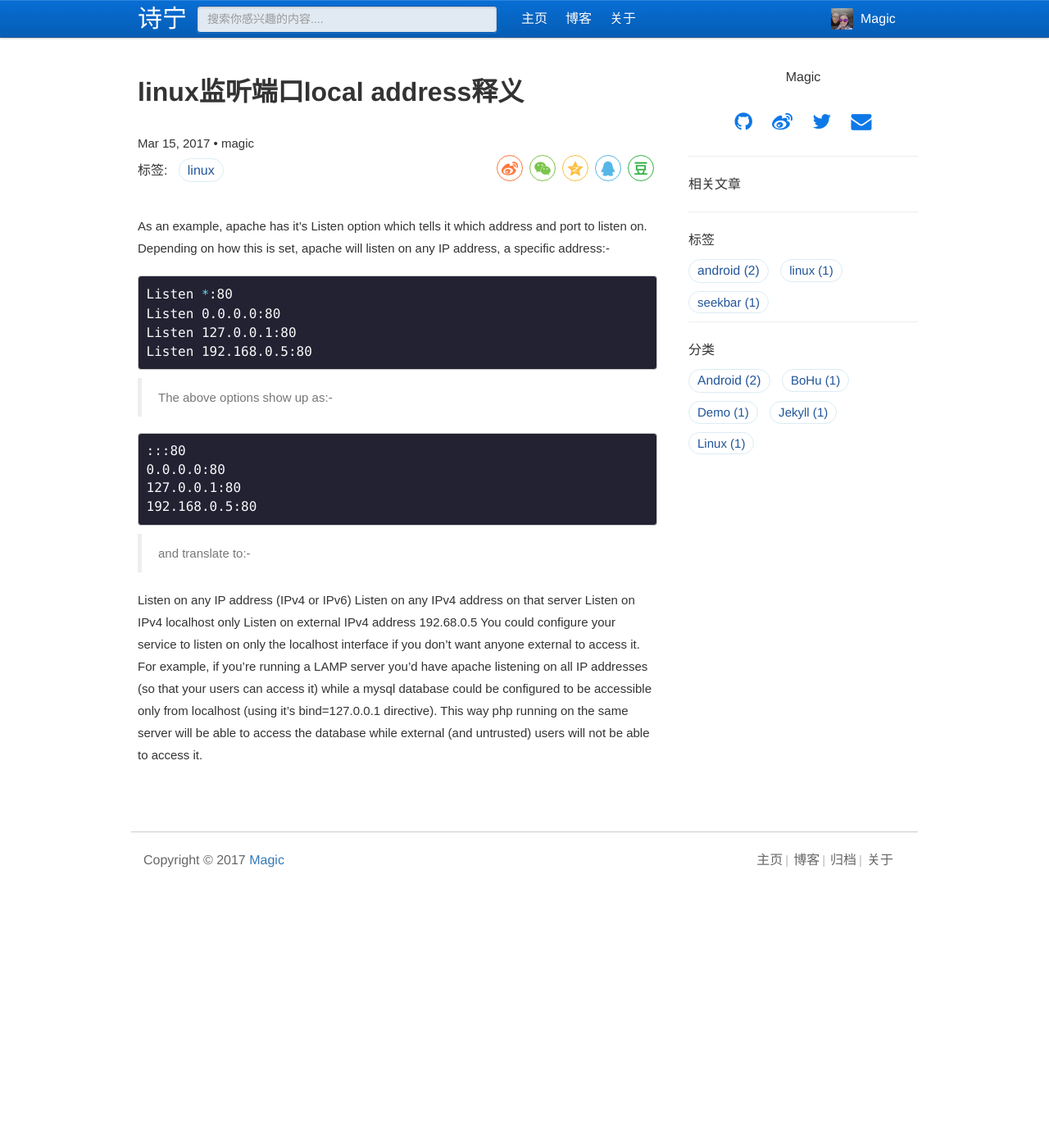
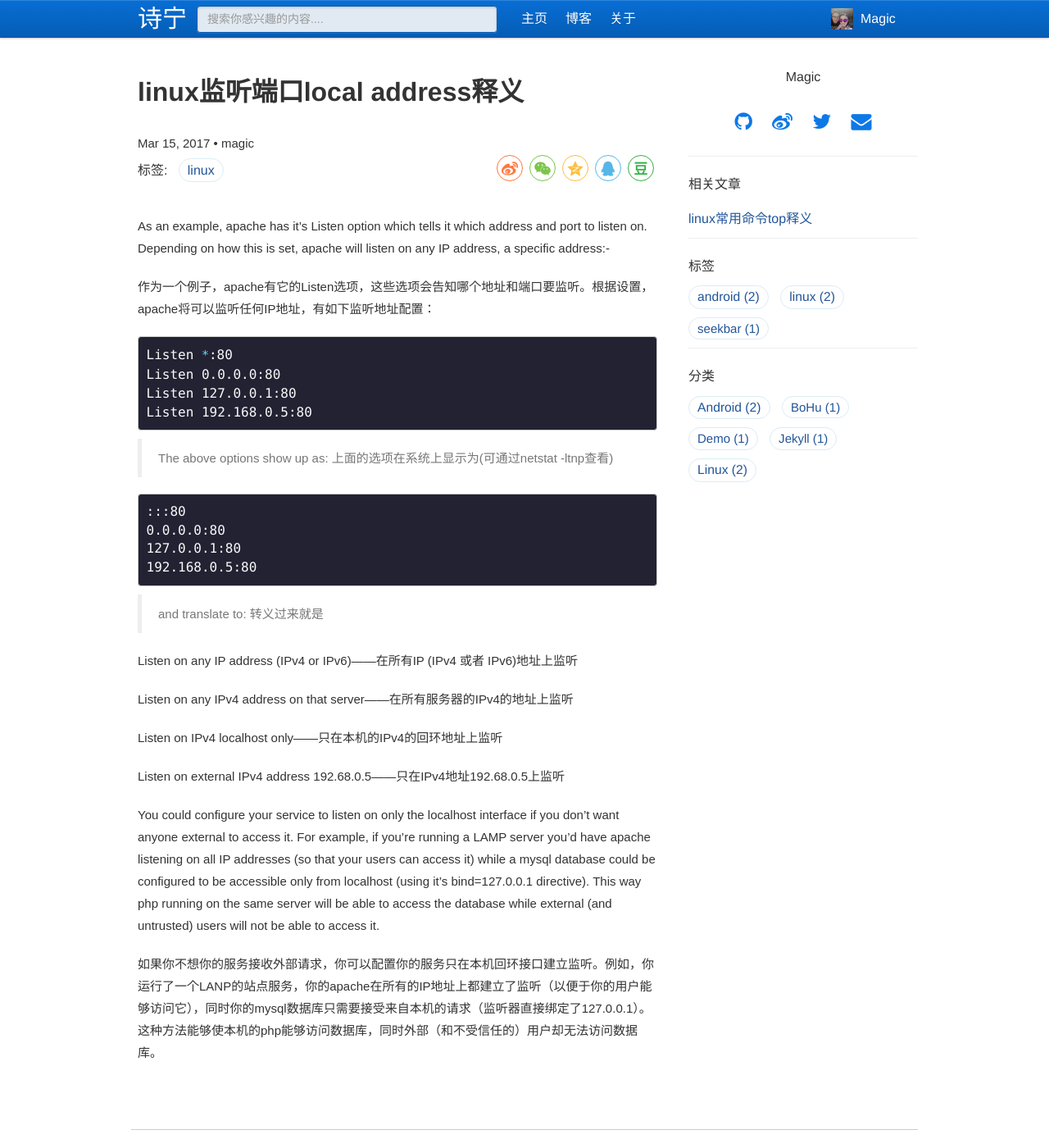
Before and after one commit to magic5650/magic5650.github.io, a Jekyll site: the page built from _posts/2017-03-15-linux-local-address.md, in a window 1280 px wide and 1400 px high. Shown: the whole window at 82% size. Built offline with Jekyll 4.4.1, drawn with Linux system fonts in a browser that asks for light colours; comment, search, counter and statistics services are not loaded.

````diff
--- a/_config.yml
+++ b/_config.yml
@@ -30,7 +30,7 @@ disqus_shortname: magic5650
 # excerpt_separator: <!–excerpt–> # 摘要分割字符串
 permalink: /archivers/:title
 gems:
- # - jekyll-archives
+ - jekyll-archives
  - jekyll-sitemap
  - jekyll-paginate
  - jekyll-gist
@@ -53,12 +53,12 @@ kramdown:
   hard_wrap: false
   toc_levels: 1..3
 
-# jekyll-archives:
-  # enabled: all
-  # layout: 'archive'
-  # permalinks:
-  #   year: '/:year/'
-  #   month: '/:year/:month/'
-  #   day: '/:year/:month/:day/'
-  #   tag: '/tag/:name/'
-  #   category: '/category/:name/'
+jekyll-archives:
+  enabled: all
+  layout: 'archive'
+  permalinks:
+    year: '/:year/'
+    month: '/:year/:month/'
+    day: '/:year/:month/:day/'
+    tag: '/tag/:name/'
+    category: '/category/:name/'
--- a/_includes/head.html
+++ b/_includes/head.html
@@ -13,5 +13,4 @@
   <script type="text/javascript" src="{{ "/assets/js/jquery-2.2.3.min.js"}}"></script>
   <script type="text/javascript" src="{{ "/assets/js/api.lib.min.js"}}"></script>
   <script type="text/javascript" src="{{ "/assets/js/jquery.share.min.js"}}"></script>
-  <script type="text/javascript" src="{{ "/assets/js/jquery.soap.js"}}"></script>
 </head>
--- a/_posts/2017-03-15-linux-local-address.md
+++ b/_posts/2017-03-15-linux-local-address.md
@@ -8,6 +8,9 @@ tags: linux
 permalink: /archivers/linux-local-address
 ---
 As an example, apache has it's Listen option which tells it which address and port to listen on. Depending on how this is set, apache will listen on any IP address, a specific address:-
+
+作为一个例子，apache有它的Listen选项，这些选项会告知哪个地址和端口要监听。根据设置，apache将可以监听任何IP地址，有如下监听地址配置：
+
 ```shell
 Listen *:80
 Listen 0.0.0.0:80
@@ -15,7 +18,7 @@ Listen 127.0.0.1:80
 Listen 192.168.0.5:80
 ```
 
->The above options show up as:-
+>The above options show up as: 上面的选项在系统上显示为(可通过netstat -ltnp查看)
 
 ```shell
 :::80
@@ -24,10 +27,17 @@ Listen 192.168.0.5:80
 192.168.0.5:80
 ```
 
->and translate to:-
+>and translate to: 转义过来就是
 
-Listen on any IP address (IPv4 or IPv6)
-Listen on any IPv4 address on that server
-Listen on IPv4 localhost only
-Listen on external IPv4 address 192.68.0.5
+Listen on any IP address (IPv4 or IPv6)——在所有IP (IPv4 或者 IPv6)地址上监听
+
+Listen on any IPv4 address on that server——在所有服务器的IPv4的地址上监听
+
+Listen on IPv4 localhost only——只在本机的IPv4的回环地址上监听
+
+Listen on external IPv4 address 192.68.0.5——只在IPv4地址192.68.0.5上监听
+
 You could configure your service to listen on only the localhost interface if you don't want anyone external to access it. For example, if you're running a LAMP server you'd have apache listening on all IP addresses (so that your users can access it) while a mysql database could be configured to be accessible only from localhost (using it's bind=127.0.0.1 directive). This way php running on the same server will be able to access the database while external (and untrusted) users will not be able to access it.
+
+
+如果你不想你的服务接收外部请求，你可以配置你的服务只在本机回环接口建立监听。例如，你运行了一个LANP的站点服务，你的apache在所有的IP地址上都建立了监听（以便于你的用户能够访问它），同时你的mysql数据库只需要接受来自本机的请求（监听器直接绑定了127.0.0.1）。这种方法能够使本机的php能够访问数据库，同时外部（和不受信任的）用户却无法访问数据库。
````
Also changed, not shown: _posts/2017-02-22-Android-Seekbar-Control.md (+2 -2 lines), _posts/2017-03-25-linux-top.md (added, +14 -0 lines), about/index.html (+0 -24 lines), assets/image/top.png (added), assets/js/jquery.soap.js (deleted).
